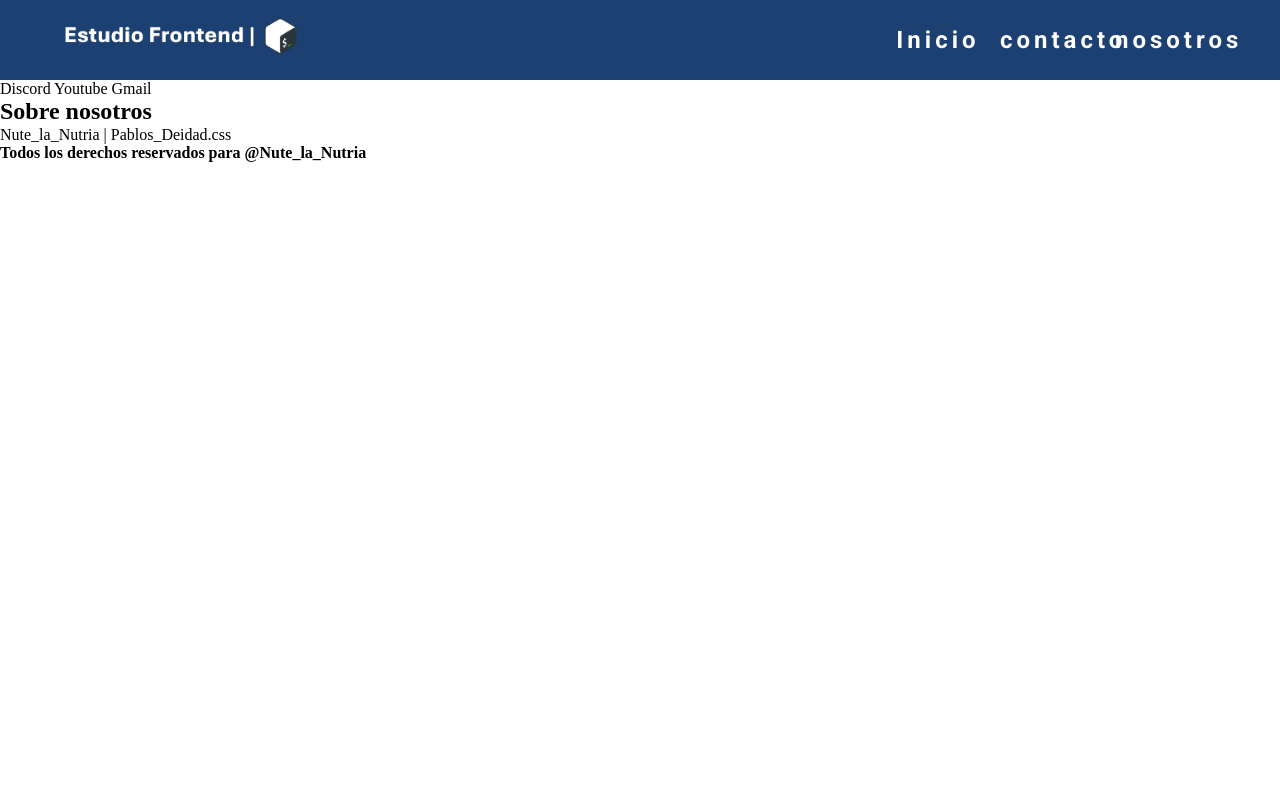
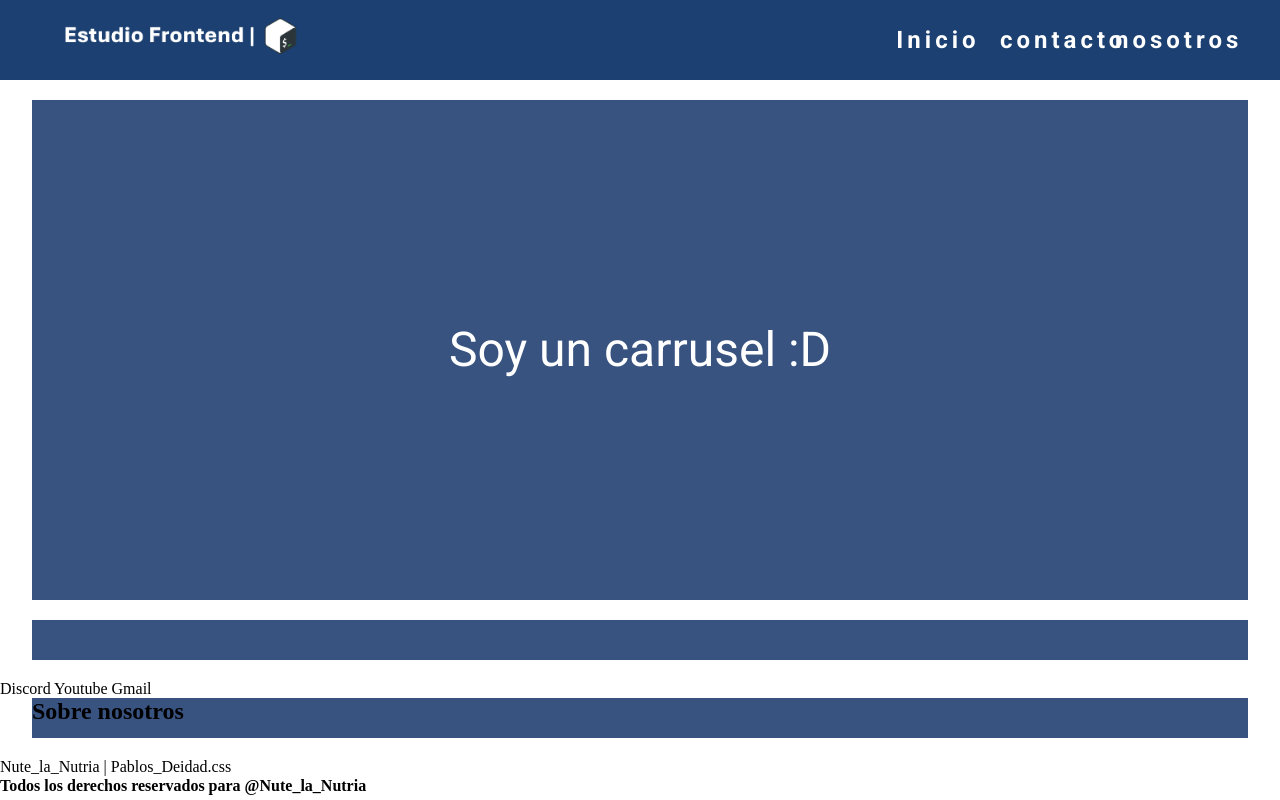
Before and after one commit to Duz-Dev/DevFront, a plain HTML site: page index.html in a window 1280 px wide. Drawn offline with Linux system fonts and the light colour scheme; a web font is replaced by a local one.

Commit message:
estilos media y carrusel

```diff
--- a/index.html
+++ b/index.html
@@ -21,7 +21,8 @@
             </ul>
         </nav>
     </header>
-    <section class="content carrusel"> <!--carrusel-->
+    <section class="content carrusel"> <!--Carrusel-->
+        <div class="carrusel">Soy un carrusel :D</div>
     </section>
     <section class="content links"></section><!--Links-->
         <span class="redes"><a href="#">Discord</a></span>
--- a/src/css/style.css
+++ b/src/css/style.css
@@ -9,6 +9,8 @@
 }
 
 :root{
+    --mg-bottom:20px;
+    --height-header:80px;
 /** CSS DARK THEME MIXED SURFACE COLORS */
     --font-family-1:"Poetsen One", sans-serif;
     --font-family-2:"Roboto", sans-serif;
@@ -21,8 +23,16 @@
 }
 
 body{
-    width: 100svw;
-    height: 100svh;
+width: 100vw;
+}
+
+
+.content{
+    background-color: var(--color-surface-mixed-200);
+    width: 95%;
+    margin-inline:auto;
+    margin-bottom: var(--mg-bottom);
+    min-height: 5svh; /*Esto solo es para que respiren los contenedores, puede ser eliminado sin problemas*/
 }
 
 
@@ -31,8 +41,10 @@ a{
     color: black;
 }
 
+/*-----------------HEADER---------------------------*/
+
+
 header{
-    --height-header:80px;
     width: 100%;
     height: var(--height-header);
     padding-inline: 50px;
@@ -40,7 +52,7 @@ header{
     display: flex;
     justify-content: space-between;
     align-items: center;
-    /* align-items: center; */
+    margin-bottom: var(--mg-bottom);
 }
 
 .logo{
@@ -77,3 +89,39 @@ header{
         letter-spacing: 0.25rem;
     }
 }
+
+/*--------------------------------------------*/
+/*-------------------CARRUSEL-------------------------*/
+
+.carrusel{
+    height: 500px;
+    line-height: 500px;
+    text-align: center;
+    font-size: 3rem;
+    color: #fff;
+    font-family: var(--font-family-2);
+}
+
+/*--------------------------------------------*/
+
+@media (width <= 900px) {
+    header{
+        --height-header:60px;
+        justify-content:initial;
+        padding-inline: 0;
+    }
+
+    .logo__img{
+        width: 100% !important;
+    }
+
+    .nav{
+        width: 70%;
+    }
+    .nav__item{
+        height: var(--height-header);
+    }
+    .nav__item--link{
+        font-size: 1rem !important;
+    }
+  }
```
